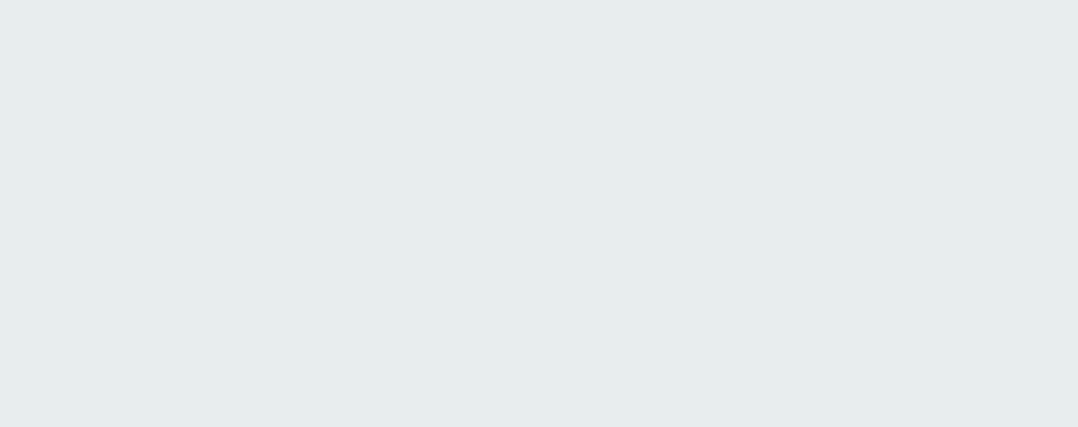
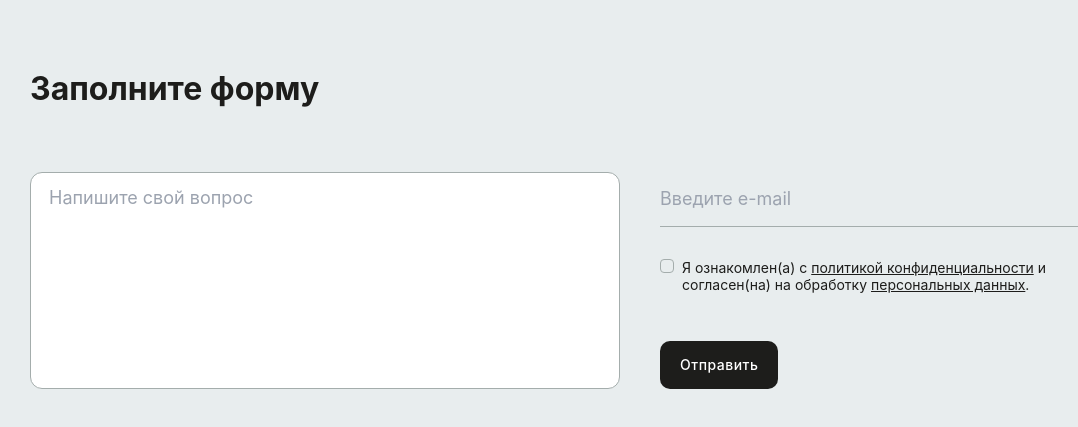
Before and after one commit to ivankypers/gtshoptv, a Next.js app: page / in a window 1280 px wide. Shown: the part 3319-3746 px from the top of the page, without its empty margins (0-1078 px from the left). Before the commit the page ends 3269 px from the top, so only its background shows below. Built offline with nearby package versions, Linux system fonts and the light colour scheme; grey boxes are pictures that could not be loaded.

Commit message:
Вёртска десктоп страницы

```diff
--- a/src/app/components/Form/index.tsx
+++ /dev/null
@@ -1,13 +0,0 @@
-
-const Form: React.FC = () => {
-
-    return (
-        <section>
-            <div className="container">
-
-            </div>
-        </section>
-    )
-}
-
-export default Form
--- a/src/app/components/index.ts
+++ b/src/app/components/index.ts
@@ -1,3 +1,2 @@
 export { default as Header } from './Header';
 export { default as Button } from './Button';
-export { default as Form } from './Form';
--- a/src/app/page.tsx
+++ b/src/app/page.tsx
@@ -1,5 +1,5 @@
-import Header from './components/Header'
-import { Main, Info, Balance, Partners, Reports } from './sections';
+import {Header} from './components'
+import { Main, Info, Balance, Partners, Reports, Form } from './sections';
 
 export default function Home() {
   return (
@@ -10,6 +10,7 @@ export default function Home() {
           <Balance />
           <Partners />
           <Reports />
+          <Form />
       </div>
   );
 }
--- /dev/null
+++ b/src/app/sections/Form/Form.module.scss
@@ -0,0 +1,116 @@
+.formSection {
+  padding-top: 120px;
+  padding-bottom: 60px;
+}
+
+.title {
+  color: var(--black, #1D1D1B);
+  font-size: 32px;
+  font-style: normal;
+  font-weight: 700;
+  line-height: 120%; /* 38.4px */
+  margin-bottom: 64px;
+}
+
+.form {
+  display: grid;
+  grid-template-columns: 1fr 1fr;
+  grid-gap: 40px
+}
+
+.messageInput {
+  resize: none;
+  padding: 14px 18px;
+  color: var(--black, #1D1D1B);
+  font-size: 18px;
+  font-style: normal;
+  font-weight: 400;
+  line-height: 22px; /* 122.222% */
+  border-radius: 12px;
+  border: 1px solid var(--gray_01, #A4ADAC);
+  text-align: left;
+}
+
+.input {
+  width: 100%;
+  padding: 16px 0;
+  border-bottom: 1px solid var(--gray_01, #A4ADAC);
+  background-color: transparent;
+  color: var(--black, #1D1D1B);
+  font-size: 18px;
+  font-style: normal;
+  font-weight: 400;
+  line-height: 22px; /* 122.222% */
+  margin-bottom: 32px;
+  transition: border-bottom-color .2s ease-in-out;
+
+  &:focus-visible {
+    outline: none;
+    border-bottom: 1px solid var(--Black, #000);
+  }
+
+  &:focus-visible:invalid {
+    border-bottom: 1px solid var(--Error, #FF4026);
+  }
+}
+
+.checkboxWrap {
+  display: flex;
+  align-items: flex-start;
+  gap: 8px;
+  margin-bottom: 48px;
+
+}
+
+.checkbox {
+  position: relative;
+  appearance: none;
+  width: 14px;
+  height: 14px;
+  flex-shrink: 0;
+  border: 1px solid var(--Gray-01, #A4ADAC);
+  border-radius: 4px;
+  transition: background-color 0.2s ease-in-out, color 0.2s ease-in-out, border .2s ease-in-out;
+
+
+
+  &:checked {
+    background: var(--Orange, #FF5900);
+    border: 1px solid var(--Orange, #FF5900);
+
+  }
+
+  &::before {
+    content: '';
+    position: absolute;
+    top: 0;
+    bottom: 0;
+    right: 0;
+    left: 0;
+
+
+    mask: url("/clearCheck.svg") no-repeat center / 100%;
+    transform: scale(0);
+    transition: transform .2s ease-in-out, mask .2s ease-in-out;
+  }
+
+  &:checked::before {
+    mask: url("/check.svg") no-repeat center / 100%;
+    transform: scale(1);
+    background: var(--White, #FFF);
+  }
+}
+
+
+.label {
+  max-width: 438px;
+  color: var(--black, #1D1D1B);
+  font-size: 14px;
+  font-style: normal;
+  font-weight: 400;
+  line-height: normal;
+
+  a {
+    text-decoration-line: underline;
+  }
+}
--- /dev/null
+++ b/src/app/sections/Form/index.tsx
@@ -0,0 +1,32 @@
+import {Button} from "@/app/components";
+
+import styles from './Form.module.scss'
+
+const Form: React.FC = () => {
+
+    return (
+        <section className={styles.formSection}>
+            <div className="container">
+                <h2 className={styles.title}>
+                    Заполните форму
+                </h2>
+                <form className={styles.form}>
+                    <textarea className={styles.messageInput} placeholder='Напишите свой вопрос' required />
+                    <div>
+                        <input className={styles.input} type="email" placeholder='Введите e-mail' required />
+                        <div className={styles.checkboxWrap}>
+                            <input className={styles.checkbox} id="requestCheck" type="checkbox"/>
+                            <label className={styles.label} htmlFor="requestCheck">
+                                Я ознакомлен(а) с <a href="">политикой конфиденциальности</a>  и согласен(на) на обработку <a
+                                href="">персональных данных</a>.
+                            </label>
+                        </div>
+                        <Button text="Отправить" customClass="black-button" />
+                    </div>
+                </form>
+            </div>
+        </section>
+    )
+}
+
+export default Form
--- a/src/app/sections/index.ts
+++ b/src/app/sections/index.ts
@@ -3,3 +3,4 @@ export { default as Info } from './Info';
 export { default as Balance } from './Balance';
 export { default as Partners } from './Partners';
 export { default as Reports } from './Reports';
+export { default as Form } from './Form';
```
